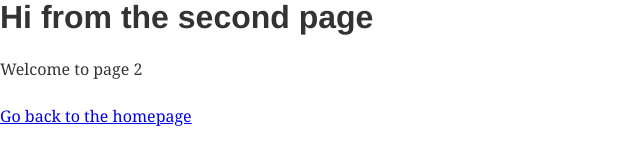
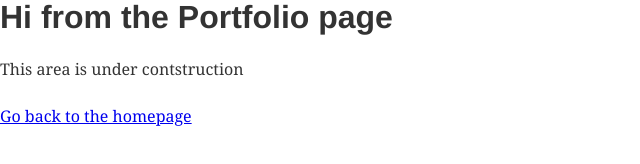
Before and after one commit to dschlauderaff/css-grid-portfolio, a Gatsby site: page /portfolio in a window 1280 px wide. Shown: the whole page, without its empty margins (0-640 px from the left). Built offline with nearby package versions, Linux system fonts and the light colour scheme; Gatsby itself is replaced by a stand-in of ours; what typography-theme-github would draw is missing.

Commit message:
updates portfolio page to 'under construction'

```diff
--- a/src/pages/portfolio.js
+++ b/src/pages/portfolio.js
@@ -3,8 +3,8 @@ import Link from 'gatsby-link'
 
 const SecondPage = () => (
   <div>
-    <h1>Hi from the second page</h1>
-    <p>Welcome to page 2</p>
+    <h1>Hi from the Portfolio page</h1>
+    <p>This area is under contstruction</p>
     <Link to="/">Go back to the homepage</Link>
   </div>
 )
```
